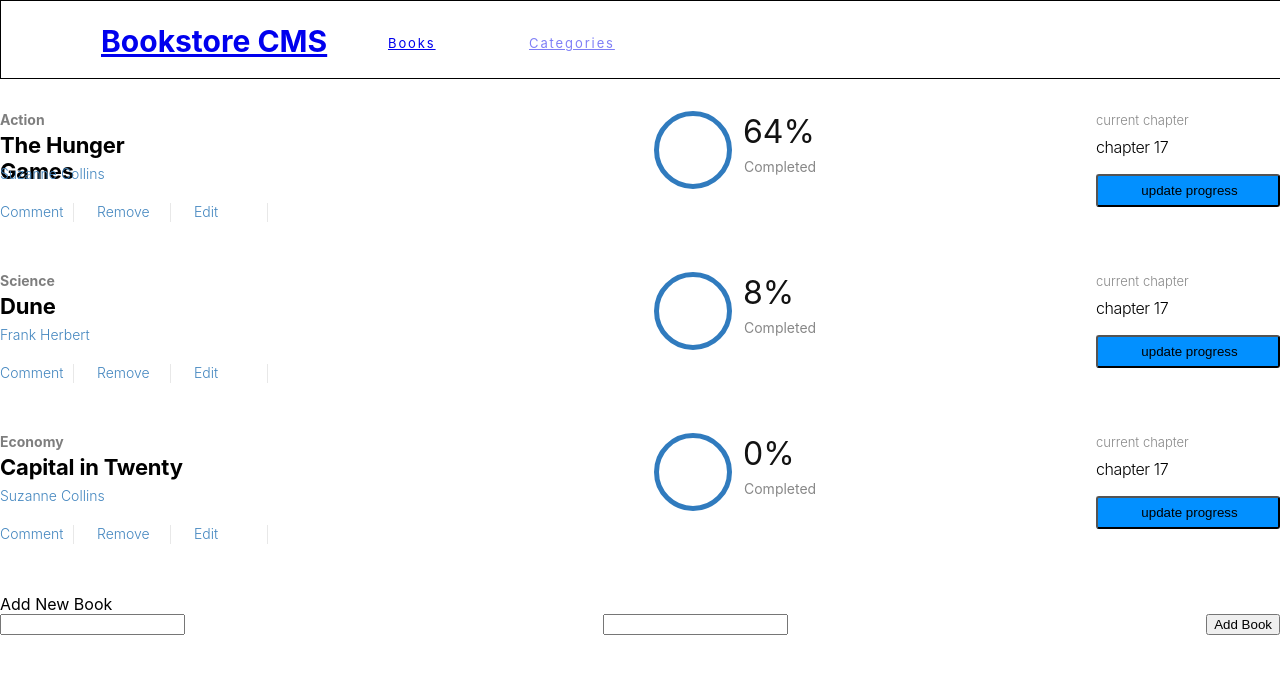
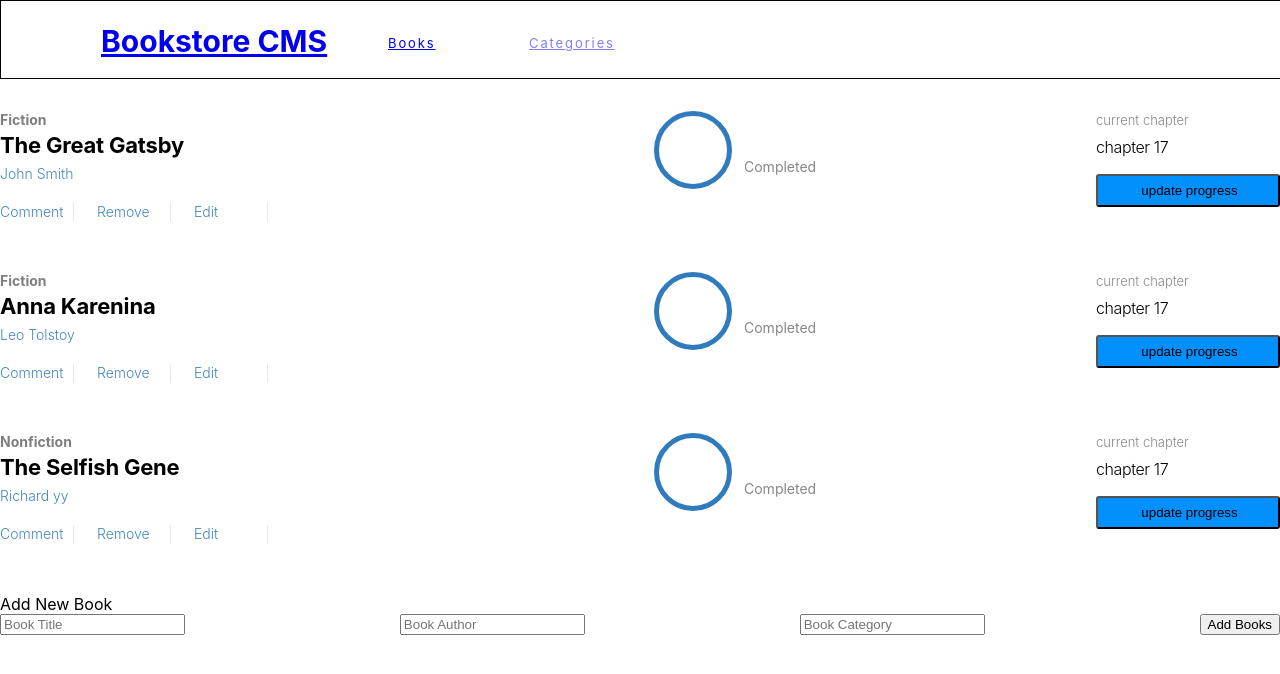
Before and after one commit to tonnytech/BookStore, a React (Create React App) app: page / in a window 1280 px wide. Shown: the top 674 px of the page. Built offline with nearby package versions, Linux system fonts and the light colour scheme.

Commit message:
Connect redux setup with react application

```diff
--- a/package.json
+++ b/package.json
@@ -7,11 +7,13 @@
     "@testing-library/jest-dom": "^5.16.5",
     "@testing-library/react": "^13.4.0",
     "@testing-library/user-event": "^13.5.0",
+    "@types/uuid": "^9.0.1",
     "react": "^18.2.0",
     "react-dom": "^18.2.0",
     "react-redux": "^8.0.5",
     "react-router-dom": "^6.8.2",
     "react-scripts": "5.0.1",
+    "uuid": "^9.0.0",
     "web-vitals": "^2.1.4"
   },
   "scripts": {
--- /dev/null
+++ b/src/Components/BookFrom.js
@@ -0,0 +1,72 @@
+import { useDispatch } from 'react-redux';
+import { useState } from 'react';
+import { v4 as uuidv4 } from 'uuid';
+import { addBook } from '../redux/books/booksSlice';
+import BooksCss from './Books.module.css';
+
+const BookFrom = () => {
+  const dispatch = useDispatch();
+  const [title, setTitle] = useState('');
+  const [author, setAuthor] = useState('');
+  const [category, setCategory] = useState('');
+
+  const clearInputs = () => {
+    setTitle('');
+    setAuthor('');
+    setCategory('');
+  };
+
+  const onsubmitHandler = (e) => {
+    e.preventDefault();
+    if (title.trim() !== '' && author.trim() !== '' && category.trim() !== '') {
+      const payload = {
+        item_id: uuidv4(),
+        title,
+        author,
+        category,
+      };
+      dispatch(addBook(payload));
+      clearInputs();
+    } else {
+      clearInputs();
+    }
+  };
+
+  const books = 'Add Books';
+  return (
+    <div>
+      <div>Add New Book</div>
+      <form className={BooksCss.formContainer}>
+        <input
+          type="text"
+          name="title"
+          value={title}
+          placeholder="Book Title"
+          onChange={(e) => setTitle(e.target.value)}
+          required
+        />
+        <input
+          type="text"
+          name="author"
+          value={author}
+          placeholder="Book Author"
+          onChange={(e) => setAuthor(e.target.value)}
+          required
+        />
+        <input
+          type="dropdown"
+          name="category"
+          value={category}
+          placeholder="Book Category"
+          onChange={(e) => setCategory(e.target.value)}
+          required
+        />
+        <button type="submit" onClick={onsubmitHandler}>
+          {books}
+        </button>
+      </form>
+    </div>
+  );
+};
+
+export default BookFrom;
--- a/src/Components/Books.js
+++ b/src/Components/Books.js
@@ -1,40 +1,26 @@
 /* eslint-disable */
+import { useSelector, useDispatch } from 'react-redux';
 import BooksCss from './Books.module.css';
-
-const bookData = [
-    {
-        Genre: 'Action',
-        Title: 'The Hunger Games',
-        Author: 'Suzanne Collins',
-        percentage: '64%',
-    },
-    {
-        Genre: 'Science',
-        Title: 'Dune',
-        Author: 'Frank Herbert',
-        percentage: '8%',
-    },
-    {
-        Genre: 'Economy',
-        Title: 'Capital in Twenty ',
-        Author: 'Suzanne Collins',
-        percentage: '0%',
-    }
-]
+import BookFrom from './BookFrom';
+import { removeBook } from '../redux/books/booksSlice';
 
 const Books =()=> {
+    const dispatch = useDispatch();
+    const { books } = useSelector((state) => state.books);
+
+    const bookData = books;
     return (
         <>
         {bookData.map((bookInfo)=> (
             <div className={BooksCss.bookContainer}>
             <div className={BooksCss.bookDetails}>
-                <div className={BooksCss.bookGenre}> {bookInfo.Genre}</div>
-                <div className={BooksCss.bookTitle}> {bookInfo.Title}</div>
-                <div className={BooksCss.bookAuthor}> {bookInfo.Author}</div>
+                <div className={BooksCss.bookGenre}> {bookInfo.category}</div>
+                <div className={BooksCss.bookTitle}> {bookInfo.title}</div>
+                <div className={BooksCss.bookAuthor}> {bookInfo.author}</div>
                 <div>
                     <ul className={BooksCss.bookActionList}>
                         <li className={BooksCss.bookAction}>Comment</li>
-                        <li className={BooksCss.bookAction}>Remove</li>
+                        <li className={BooksCss.bookAction} onClick={()=>dispatch(removeBook(bookInfo.item_id))} >Remove</li>
                         <li className={BooksCss.bookAction}>Edit</li>
                     </ul>
                 </div>
@@ -53,19 +39,11 @@ const Books =()=> {
             <div className="bookProgress">
                 <div className={BooksCss.currentChapter}>current chapter</div>
                 <div className={BooksCss.progressChapter}>chapter 17</div>
-                <button className={BooksCss.progressUpdate}>update progress</button>
+                <button className={BooksCss.progressUpdate} >update progress</button>
             </div>
         </div>
         ))}
-
-        <div>
-            <div>Add New Book</div>
-            <form className={BooksCss.formContainer}>
-                <input></input>
-                <input></input>
-                <button>Add Book</button>
-            </form>
-        </div>
+        <BookFrom />
         </>
     )
 }
--- a/src/Components/Categories.js
+++ b/src/Components/Categories.js
@@ -1,11 +1,22 @@
-/* eslint-disable */
+import { useDispatch, useSelector } from 'react-redux';
+import { checkStatus } from '../redux/categories/categoriesSlice';
 
-const Categories =()=> {
-    return (
-        <>
-        <div> Categories </div>
-        </>
-    )
-}
+const Categories = () => {
+  const dispatch = useDispatch();
+  const categories = useSelector((state) => state.categories);
+  return (
+    <>
+      <button
+        type="button"
+        onClick={() => {
+          dispatch(checkStatus());
+        }}
+      >
+        Check status
+      </button>
+      <p>{categories}</p>
+    </>
+  );
+};
 
 export default Categories;
--- a/src/redux/books/booksSlice.js
+++ b/src/redux/books/booksSlice.js
@@ -1,29 +1,24 @@
+/* eslint-disable */
 import { createSlice } from '@reduxjs/toolkit';
+import books from '../state/StateSlice';
 
-const bookItems = [];
-const initialState = {
-  bookItems,
-  total: 0,
-  isLoading: true,
-};
+const initialState = { books };
 
 const booksSlice = createSlice({
-  name: 'Books',
+  name: 'books',
   initialState,
   reducers: {
-    AddBook: (state, action) => {
-      const states = state;
-      const ItemId = action.payload;
-      states.bookItems = state.bookItems.push(ItemId);
+    addBook: (state, action) => {
+      state.books = [...state.books, action.payload];
+      console.log(state.books)
     },
-    removeBook: (state, action) => {
-      const states = state;
-      const ItemId = action.payload;
-      states.bookItems = state.bookItems.filter((item) => item.id !== ItemId);
-    },
+    removeBook: (state, { payload }) => ({
+      ...state,
+      books: state.books.filter((book) => book.item_id !== payload),
+    }),
   },
 });
 
-export const { AddBook, removeBook } = booksSlice.actions;
+export const { addBook, removeBook } = booksSlice.actions;
 
 export default booksSlice.reducer;
--- a/src/redux/categories/categoriesSlice.js
+++ b/src/redux/categories/categoriesSlice.js
@@ -1,18 +1,14 @@
 import { createSlice } from '@reduxjs/toolkit';
 
-const initialState = [' '];
-const CHECK_STATUS = 'Under construction';
+const initialState = {
+  categorie: [],
+};
 
 const categoriesSlice = createSlice({
-  name: 'Categories',
+  name: 'categorie',
   initialState,
   reducers: {
-    checkStatus: (state, action) => {
-      if (action.type === CHECK_STATUS) {
-        return 'Under construction';
-      }
-      return state;
-    },
+    checkStatus: () => ['Under construction'],
   },
 });
 
--- /dev/null
+++ b/src/redux/state/StateSlice.js
@@ -0,0 +1,23 @@
+// Initial state:
+const books = [
+  {
+    item_id: 'item1',
+    title: 'The Great Gatsby',
+    author: 'John Smith',
+    category: 'Fiction',
+  },
+  {
+    item_id: 'item2',
+    title: 'Anna Karenina',
+    author: 'Leo Tolstoy',
+    category: 'Fiction',
+  },
+  {
+    item_id: 'item3',
+    title: 'The Selfish Gene',
+    author: 'Richard yy',
+    category: 'Nonfiction',
+  },
+];
+
+export default books;
```
Also changed, not shown: 1 other file (tests, documents, lock files or other folders).
